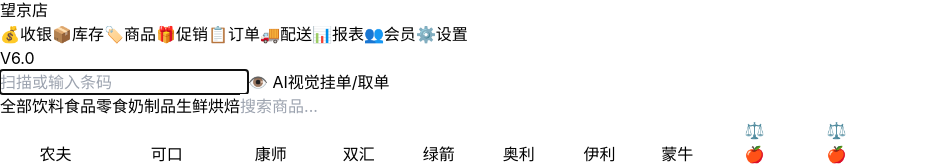
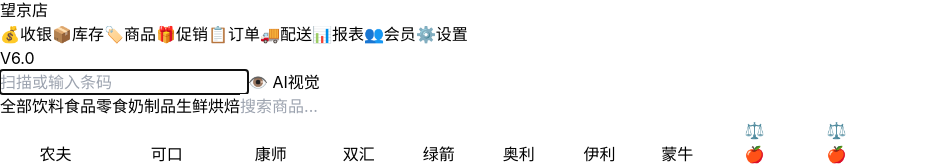
Before and after one commit to hlyg365/hailin-pos, a React (Vite) app in the folder apps/pos-app/: page /pos/cashier in a window 1280 px wide. Shown: the part 2198-2364 px from the top of the page, without its empty margins (0-941 px from the left). Built offline with nearby package versions, Linux system fonts and the light colour scheme.

Commit message:
fix: 删除顶部重复的挂单/取单按钮

```diff
--- a/apps/pos-app/src/pages/CashierPage.tsx
+++ b/apps/pos-app/src/pages/CashierPage.tsx
@@ -259,10 +259,6 @@ export default function CashierPage() {
                   <input ref={barcodeInputRef} type="text" placeholder="扫描或输入条码" className="flex-1 px-4 py-2 border rounded-lg focus:outline-none focus:ring-2 focus:ring-blue-500"
                     onKeyDown={(e) => { if (e.key === 'Enter') { const v = (e.target as HTMLInputElement).value; if (v) handleBarcodeScan(v); (e.target as HTMLInputElement).value = ''; } }} />
                   <button onClick={handleAiVision} className="px-4 py-2 bg-purple-600 text-white rounded-lg hover:bg-purple-700 flex items-center gap-2"><span>👁️</span> AI视觉</button>
-                  <button onClick={() => setShowSuspendedModal(true)} className="px-4 py-2 bg-orange-100 text-orange-700 rounded-lg hover:bg-orange-200 relative">
-                    挂单/取单
-                    {suspendedOrders.length > 0 && <span className="absolute -top-1 -right-1 w-5 h-5 bg-red-500 text-white text-xs rounded-full flex items-center justify-center">{suspendedOrders.length}</span>}
-                  </button>
                 </div>
                 <div className="flex gap-2 mb-4 overflow-x-auto pb-2">
                   {categories.map(cat => (
```
